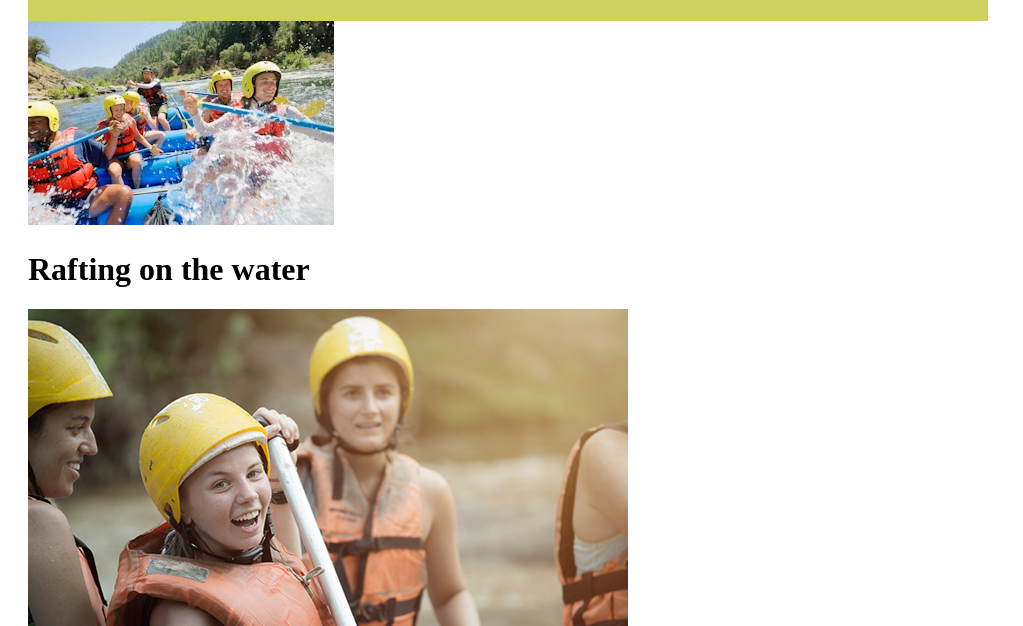
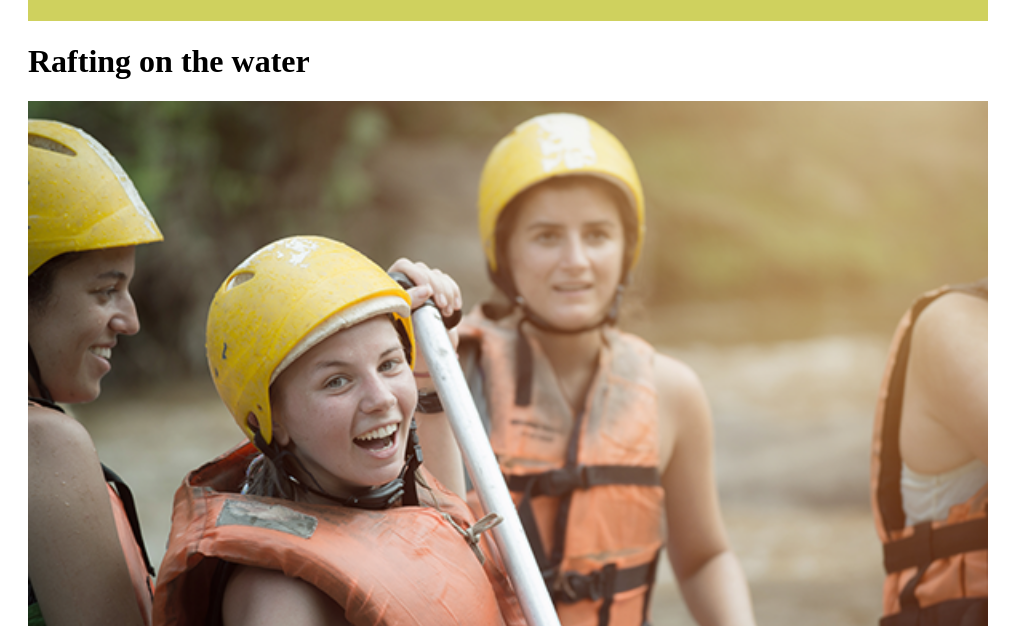
Before and after one commit to josueliasl/wdd130-old-one, a plain HTML site: page wwr/about.html in a window 1280 px wide. Shown: the part 326-952 px from the top of the page, without its empty margins (0-1023 px from the left). Drawn offline with Linux system fonts and the light colour scheme.

Commit message:
0987654321

```diff
--- a/wwr/about.html
+++ b/wwr/about.html
@@ -22,8 +22,7 @@
         <img src="images/logo.jpeg" alt="Rafting Site Logo" width="200">
   </header>
     <main>
-        <div class="hero">
-        <img src="images/background.avif" alt="Our service">
+        <div class="happy">
         <h1>Rafting on the water</h1>
         <article>
         <img src="images/happy.png" alt="Our happy customers">
--- a/wwr/styles/rafting.css
+++ b/wwr/styles/rafting.css
@@ -50,7 +50,7 @@ nav a:hover {
     color: var(--nav-hover-link-color);
     background-color: var(--nav-hover-background-color);
 }
-.background img {
+.happy img {
     display: block;
     width: 100%;
     height: auto;
```
